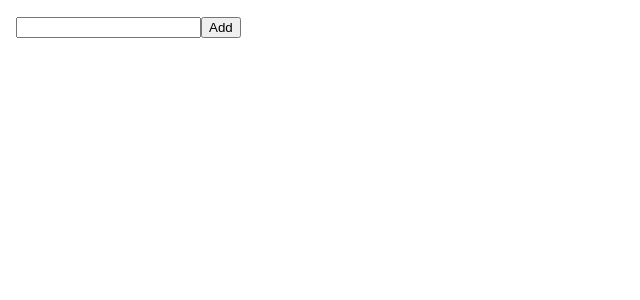
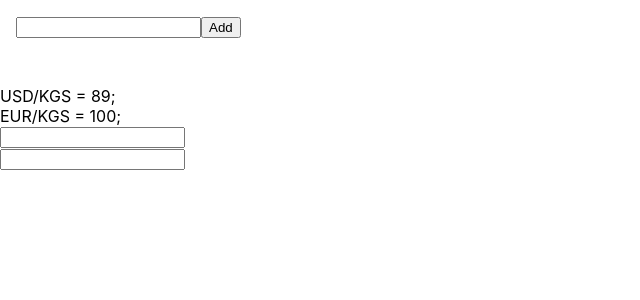
Before and after one commit to NamatBayamanov/react-task, a React (Create React App) app: page / in a window 1280 px wide. Shown: the top 300 px of the page, without its empty margins (0-640 px from the left). Built offline with nearby package versions, Linux system fonts and the light colour scheme.

Commit message:
added new components

```diff
--- a/src/App.js
+++ b/src/App.js
@@ -1,14 +1,35 @@
+import { useState } from "react";
+import { getCurs } from "./components/data/data";
 import Example from "./components/Example/Example";
+import ExchangeRate from "./components/ExchangeRate/ExchangeRate";
+import Input1 from "./components/Input1/Input1";
+import Input2 from "./components/Input2/Input2";
 // import Reacts from "./components/Reacts/Reacts";
 
 // import Example2 from "./components/Example2/Example2";
 
 function App() {
+
+  const [input, setInput] = useState();
+
+  function change(event) {
+    setInput(
+      event.target.value
+    );
+  }
+
   return (
     <div className="App">
         <Example/>
         {/* <Reacts/> */}
         {/* <Example2/> */}
+
+        <ExchangeRate from="USD" to="KGS"/>
+        <ExchangeRate from="EUR" to="KGS"/>
+
+
+        <Input1 act={change} state={input}/>
+        <Input2 act={change} state={input}/>
     </div>
   );
 }
--- /dev/null
+++ b/src/components/ExchangeRate/ExchangeRate.js
@@ -0,0 +1,19 @@
+import { getCurs } from "../data/data";
+
+function ExchangeRate({ from, to }) {
+
+  const rate = getCurs(from + to);
+
+  return (
+    <>
+      <div className="ExachangeRate">
+        <div>
+          {from}/{to} = {rate};
+        </div>
+
+      </div>
+    </>
+  );
+}
+
+export default ExchangeRate;
--- /dev/null
+++ b/src/components/Input1/Input1.js
@@ -0,0 +1,11 @@
+function Input1({ act, state }) {
+  return (
+    <>
+      <div>
+        <input type="text" onInput={act} value={state} />
+      </div>
+    </>
+  );
+}
+
+export default Input1;
--- /dev/null
+++ b/src/components/Input2/Input2.js
@@ -0,0 +1,11 @@
+function Input2({ act, state }) {
+  return (
+    <>
+      <div>
+        <input type="text" onInput={act} value={state} />
+      </div>
+    </>
+  );
+}
+
+export default Input2;
--- /dev/null
+++ b/src/components/data/data.js
@@ -0,0 +1,10 @@
+const exachangeRates = {
+    USDKGS: 89,
+    EURKGS: 100,
+}
+
+
+export function getCurs(pair) {
+
+  return exachangeRates[pair];
+}
```
Also changed, not shown: src/components/UseEffect/UseEffect.js (added, +9 -0 lines).
